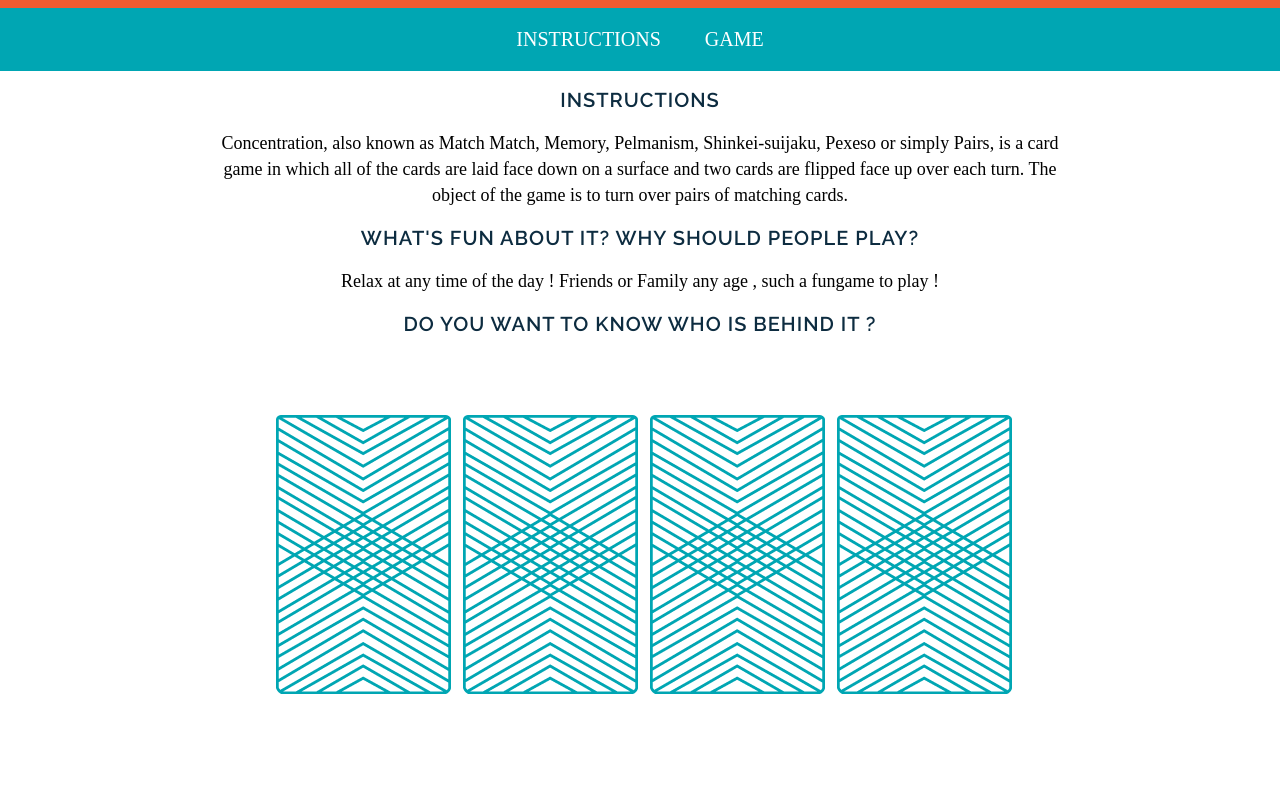
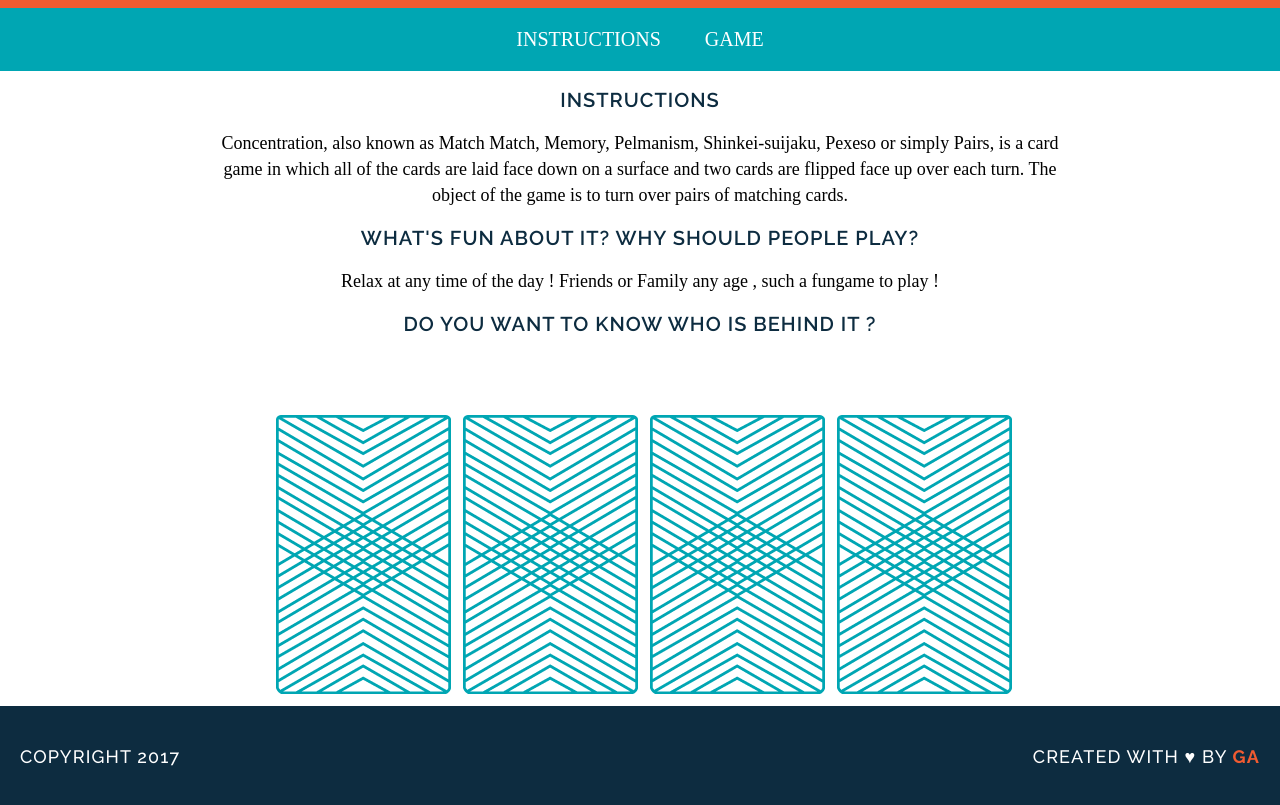
Before and after one commit to rosedimplegeorge/wdi-fundamentals-memorygame, a plain HTML site: page memory_game/index.html in a window 1280 px wide. Shown: the part 105-910 px from the top of the page. Before the commit the page ends 811 px from the top, so only its background shows below. Drawn offline with Linux system fonts and the light colour scheme; a web font is replaced by a local one.

Commit message:
Page Layout and Styling is Done !

```diff
--- a/memory_game/index.html
+++ b/memory_game/index.html
@@ -28,5 +28,9 @@
 <img src="images/back.png" alt="King of Hearts">
 </div>
 </main>
+<footer class ="clearfix">
+	<p class ="copyright">Copyright 2017</p>
+	<p class = "message">Created with &hearts; by <span class="name">GA</span></p>
+</footer>
 </body>
 </html>
--- a/memory_game/style.css
+++ b/memory_game/style.css
@@ -34,6 +34,12 @@ a{
 	color : #FFFFFF;
 	text-decoration :none;
 	font-size: 20px;
+	border-bottom: 2px solid transparent;
+}
+a:hover{
+	border-color: white;
+	font-size: 25px;
+	color: orange;
 }
 main{
   width : 850px;
@@ -57,3 +63,32 @@ font-family: "droid serif", serif;
 line-height: 26px;
 font-size: 18px;
 }
+footer{
+	text-transform: uppercase;
+	padding:20px;
+	background-color:#0D2C40;
+	color:white;
+	font-size: 14px;
+	letter-spacing:.08em;
+	font-weight: 500;
+}
+.copyright{
+	float:left;
+	font-family: "raleway", sans-serif;
+}
+.message{
+	float: right;
+	font-family: "raleway", sans-serif;
+}
+.clearfix:after {
+visibility: hidden;
+display: block;
+content: " ";
+clear: both;
+height: 0;
+font-size: 0;
+}
+.name{
+	color: #F15B31;
+	font-weight: 700;
+}
```
